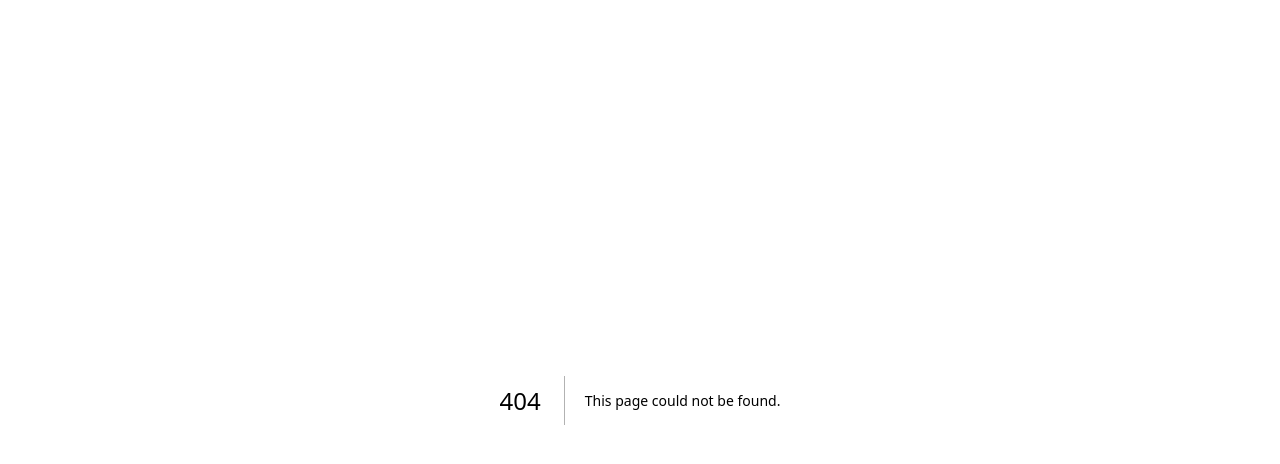
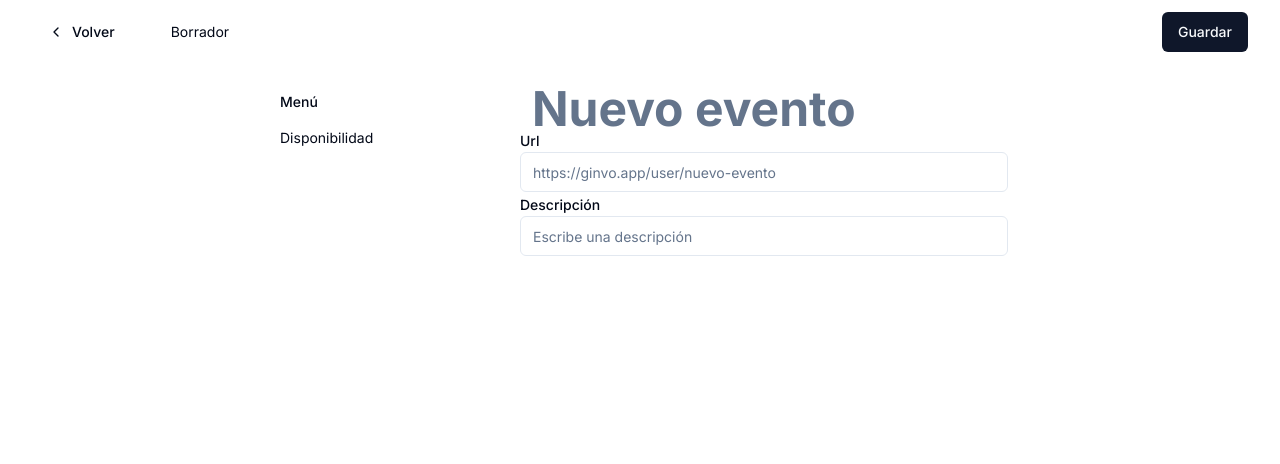
Before and after one commit to ginvo/ginvo-ui, a Next.js app: page /new-event in a window 1280 px wide. Before the commit this address had no page. Shown: the top 464 px of the page. Built offline with nearby package versions, Linux system fonts and the light colour scheme.

Commit message:
add: vista para crear nuevo evento

```diff
--- a/app/events/page.tsx
+++ b/app/events/page.tsx
@@ -84,10 +84,12 @@ export default async function Events() {
                                 Crea eventos para que la gente que invites reserve en tu agenda.
                             </p>
                         </div>
-                        <Button>
-                            <Plus className="mr-2 h-4 w-4" />
-                            Nuevo evento
-                        </Button>
+                        <Link href="/new-event">
+                            <Button>
+                                <Plus className="mr-2 h-4 w-4" />
+                                Nuevo evento
+                            </Button>
+                        </Link>
                     </div>
 
                     <Tabs defaultValue="running" className="w-full">
--- /dev/null
+++ b/app/new-event/page.tsx
@@ -0,0 +1,47 @@
+"use client"
+
+import Link from 'next/link'
+import HeaderFormFull from '@/components/custom/header-form-full'
+import { Button } from '@/components/ui/button'
+import { Input } from '@/components/ui/input'
+import { Label } from '@/components/ui/label'
+
+export default function NewEvent() {
+
+    return (
+        <div className="flex min-h-screen flex-col space-y-6">
+            <HeaderFormFull></HeaderFormFull>
+
+            <div className="container grid flex-1 gap-12 md:grid-cols-[200px_1fr] mx-auto w-[800px]">
+                <aside className="hidden w-[200px] flex-col md:flex">
+                    <div className="w-full">
+                        <div className="pb-8">
+                            <h4 className="mb-1 rounded-md px-2 py-1 text-sm font-medium">
+                                Menú
+                            </h4>
+                            <div className="grid grid-flow-row auto-rows-max text-sm">
+                                <Link
+                                    href="#"
+                                    className="flex w-full items-center rounded-md p-2 hover:underline"
+                                >
+                                    Disponibilidad
+                                </Link>
+                            </div>
+                        </div>
+                    </div>
+                </aside>
+                <main className="flex w-full flex-1 flex-col overflow-hidden space-y-4">
+                    <div className="flex items-center justify-between">
+                        <div className="space-y-0">
+                            <Input className="w-full resize-none appearance-none overflow-hidden bg-transparent text-5xl font-bold focus:outline-none border-none focus-visible:ring-transparent" type="text" id="event" placeholder="Nuevo evento" />
+                            <Label htmlFor="event-url">Url</Label>
+                            <Input type="text" id="event-url" placeholder="https://ginvo.app/user/nuevo-evento" />
+                            <Label htmlFor="description">Descripción</Label>
+                            <Input type="text" id="description" placeholder="Escribe una descripción" />
+                        </div>
+                    </div>
+                </main>
+            </div>
+        </div>
+    )
+}
--- /dev/null
+++ b/components/custom/header-form-full.tsx
@@ -0,0 +1,28 @@
+import Link from 'next/link'
+import { Button } from '@/components/ui/button'
+import { ChevronLeft } from 'lucide-react'
+
+export default function HeaderFormFull() {
+  return (
+    <header className="sticky top-0 z-40 bg-background">
+      <div className="container flex h-16 items-center justify-between py-4">
+        <div className="flex gap-6 md:gap-10">
+          <Link href="/events">
+            <Button variant="ghost">
+              <ChevronLeft className="mr-2 h-4 w-4" />
+              Volver
+            </Button>
+          </Link>
+          <nav className="hidden gap-6 md:flex">
+            <p className='flex items-center text-lg font-regular sm:text-sm'>Borrador</p>
+          </nav>
+        </div>
+        <Link href="/">
+          <Button>
+            Guardar
+          </Button>
+        </Link>
+      </div>
+    </header>
+  )
+}
--- /dev/null
+++ b/components/ui/form.tsx
@@ -0,0 +1,176 @@
+import * as React from "react"
+import * as LabelPrimitive from "@radix-ui/react-label"
+import { Slot } from "@radix-ui/react-slot"
+import {
+  Controller,
+  ControllerProps,
+  FieldPath,
+  FieldValues,
+  FormProvider,
+  useFormContext,
+} from "react-hook-form"
+
+import { cn } from "@/lib/utils"
+import { Label } from "@/components/ui/label"
+
+const Form = FormProvider
+
+type FormFieldContextValue<
+  TFieldValues extends FieldValues = FieldValues,
+  TName extends FieldPath<TFieldValues> = FieldPath<TFieldValues>
+> = {
+  name: TName
+}
+
+const FormFieldContext = React.createContext<FormFieldContextValue>(
+  {} as FormFieldContextValue
+)
+
+const FormField = <
+  TFieldValues extends FieldValues = FieldValues,
+  TName extends FieldPath<TFieldValues> = FieldPath<TFieldValues>
+>({
+  ...props
+}: ControllerProps<TFieldValues, TName>) => {
+  return (
+    <FormFieldContext.Provider value={{ name: props.name }}>
+      <Controller {...props} />
+    </FormFieldContext.Provider>
+  )
+}
+
+const useFormField = () => {
+  const fieldContext = React.useContext(FormFieldContext)
+  const itemContext = React.useContext(FormItemContext)
+  const { getFieldState, formState } = useFormContext()
+
+  const fieldState = getFieldState(fieldContext.name, formState)
+
+  if (!fieldContext) {
+    throw new Error("useFormField should be used within <FormField>")
+  }
+
+  const { id } = itemContext
+
+  return {
+    id,
+    name: fieldContext.name,
+    formItemId: `${id}-form-item`,
+    formDescriptionId: `${id}-form-item-description`,
+    formMessageId: `${id}-form-item-message`,
+    ...fieldState,
+  }
+}
+
+type FormItemContextValue = {
+  id: string
+}
+
+const FormItemContext = React.createContext<FormItemContextValue>(
+  {} as FormItemContextValue
+)
+
+const FormItem = React.forwardRef<
+  HTMLDivElement,
+  React.HTMLAttributes<HTMLDivElement>
+>(({ className, ...props }, ref) => {
+  const id = React.useId()
+
+  return (
+    <FormItemContext.Provider value={{ id }}>
+      <div ref={ref} className={cn("space-y-2", className)} {...props} />
+    </FormItemContext.Provider>
+  )
+})
+FormItem.displayName = "FormItem"
+
+const FormLabel = React.forwardRef<
+  React.ElementRef<typeof LabelPrimitive.Root>,
+  React.ComponentPropsWithoutRef<typeof LabelPrimitive.Root>
+>(({ className, ...props }, ref) => {
+  const { error, formItemId } = useFormField()
+
+  return (
+    <Label
+      ref={ref}
+      className={cn(error && "text-destructive", className)}
+      htmlFor={formItemId}
+      {...props}
+    />
+  )
+})
+FormLabel.displayName = "FormLabel"
+
+const FormControl = React.forwardRef<
+  React.ElementRef<typeof Slot>,
+  React.ComponentPropsWithoutRef<typeof Slot>
+>(({ ...props }, ref) => {
+  const { error, formItemId, formDescriptionId, formMessageId } = useFormField()
+
+  return (
+    <Slot
+      ref={ref}
+      id={formItemId}
+      aria-describedby={
+        !error
+          ? `${formDescriptionId}`
+          : `${formDescriptionId} ${formMessageId}`
+      }
+      aria-invalid={!!error}
+      {...props}
+    />
+  )
+})
+FormControl.displayName = "FormControl"
+
+const FormDescription = React.forwardRef<
+  HTMLParagraphElement,
+  React.HTMLAttributes<HTMLParagraphElement>
+>(({ className, ...props }, ref) => {
+  const { formDescriptionId } = useFormField()
+
+  return (
+    <p
+      ref={ref}
+      id={formDescriptionId}
+      className={cn("text-sm text-muted-foreground", className)}
+      {...props}
+    />
+  )
+})
+FormDescription.displayName = "FormDescription"
+
+const FormMessage = React.forwardRef<
+  HTMLParagraphElement,
+  React.HTMLAttributes<HTMLParagraphElement>
+>(({ className, children, ...props }, ref) => {
+  const { error, formMessageId } = useFormField()
+  const body = error ? String(error?.message) : children
+
+  if (!body) {
+    return null
+  }
+
+  return (
+    <p
+      ref={ref}
+      id={formMessageId}
+      className={cn("text-sm font-medium text-destructive", className)}
+      {...props}
+    >
+      {body}
+    </p>
+  )
+})
+FormMessage.displayName = "FormMessage"
+
+export {
+  useFormField,
+  Form,
+  FormItem,
+  FormLabel,
+  FormControl,
+  FormDescription,
+  FormMessage,
+  FormField,
+}
--- a/package.json
+++ b/package.json
@@ -9,6 +9,7 @@
     "lint": "next lint"
   },
   "dependencies": {
+    "@hookform/resolvers": "^3.3.2",
     "@radix-ui/react-avatar": "^1.0.4",
     "@radix-ui/react-dropdown-menu": "^2.0.6",
     "@radix-ui/react-label": "^2.0.2",
@@ -23,8 +24,10 @@
     "next": "^13.5.6",
     "react": "^18",
     "react-dom": "^18",
+    "react-hook-form": "^7.47.0",
     "tailwind-merge": "^1.14.0",
-    "tailwindcss-animate": "^1.0.7"
+    "tailwindcss-animate": "^1.0.7",
+    "zod": "^3.22.4"
   },
   "devDependencies": {
     "@types/node": "^20",
```
Also changed, not shown: 1 other file (tests, documents, lock files or other folders).
